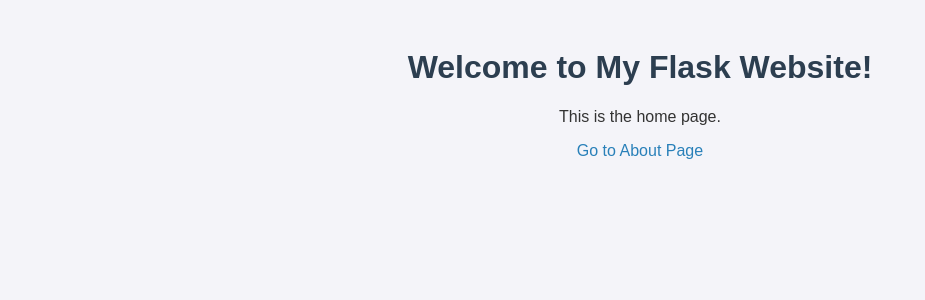
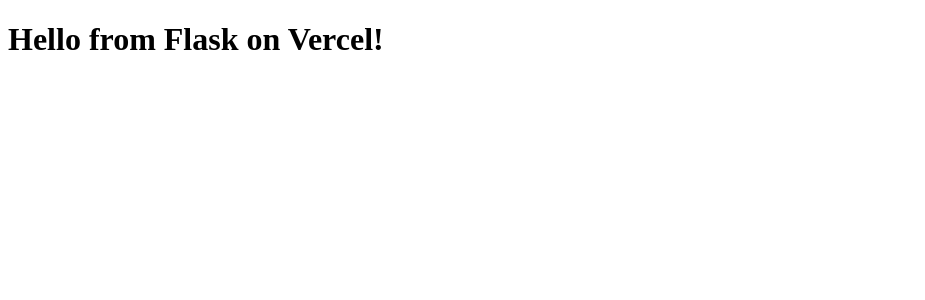
Before and after one commit to guptanishantmca/python, a Flask app: page / in a window 1280 px wide. Shown: the top 300 px of the page, without its empty margins (0-925 px from the left). Run offline with Flask 2, Linux system fonts and the light colour scheme.

Commit message:
Initial Flask app

```diff
--- a/app.py
+++ b/api/index.py
@@ -2,15 +2,12 @@
 
 app = Flask(__name__)
 
-# Home route
 @app.route("/")
 def home():
     return render_template("index.html")
 
-# About route
-@app.route("/about")
-def about():
-    return render_template("about.html")
-
+# For Vercel to recognize the app
 if __name__ == "__main__":
+    from werkzeug.middleware.proxy_fix import ProxyFix
+    app.wsgi_app = ProxyFix(app.wsgi_app)
     app.run(debug=True)
--- a/templates/index.html
+++ b/templates/index.html
@@ -3,12 +3,9 @@
 <head>
     <meta charset="UTF-8">
     <meta name="viewport" content="width=device-width, initial-scale=1.0">
-    <title>Home Page</title>
-    <link rel="stylesheet" type="text/css" href="{{ url_for('static', filename='style.css') }}">
+    <title>My Flask App on Vercel</title>
 </head>
 <body>
-    <h1>Welcome to My Flask Website!</h1>
-    <p>This is the home page.</p>
-    <a href="/about">Go to About Page</a>
+    <h1>Hello from Flask on Vercel!</h1>
 </body>
 </html>
```
Also changed, not shown: vercel.json (added).
